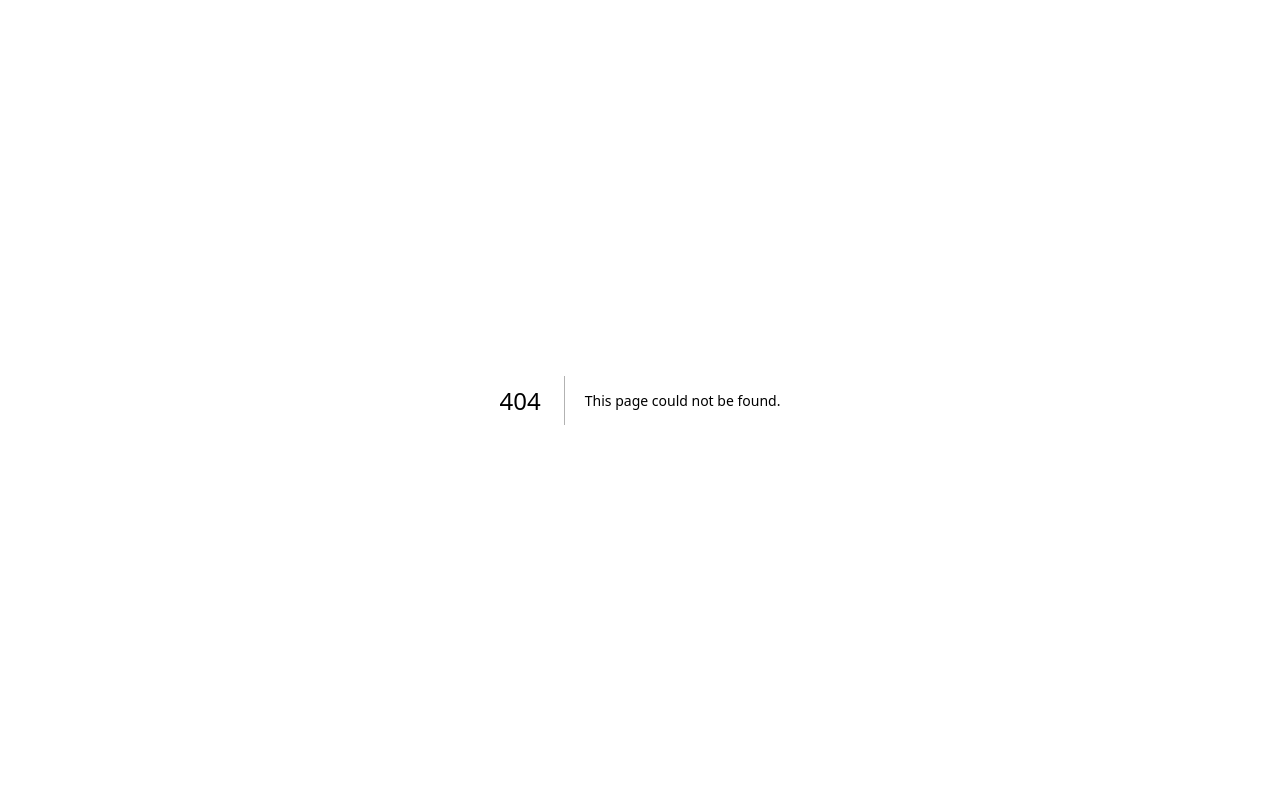
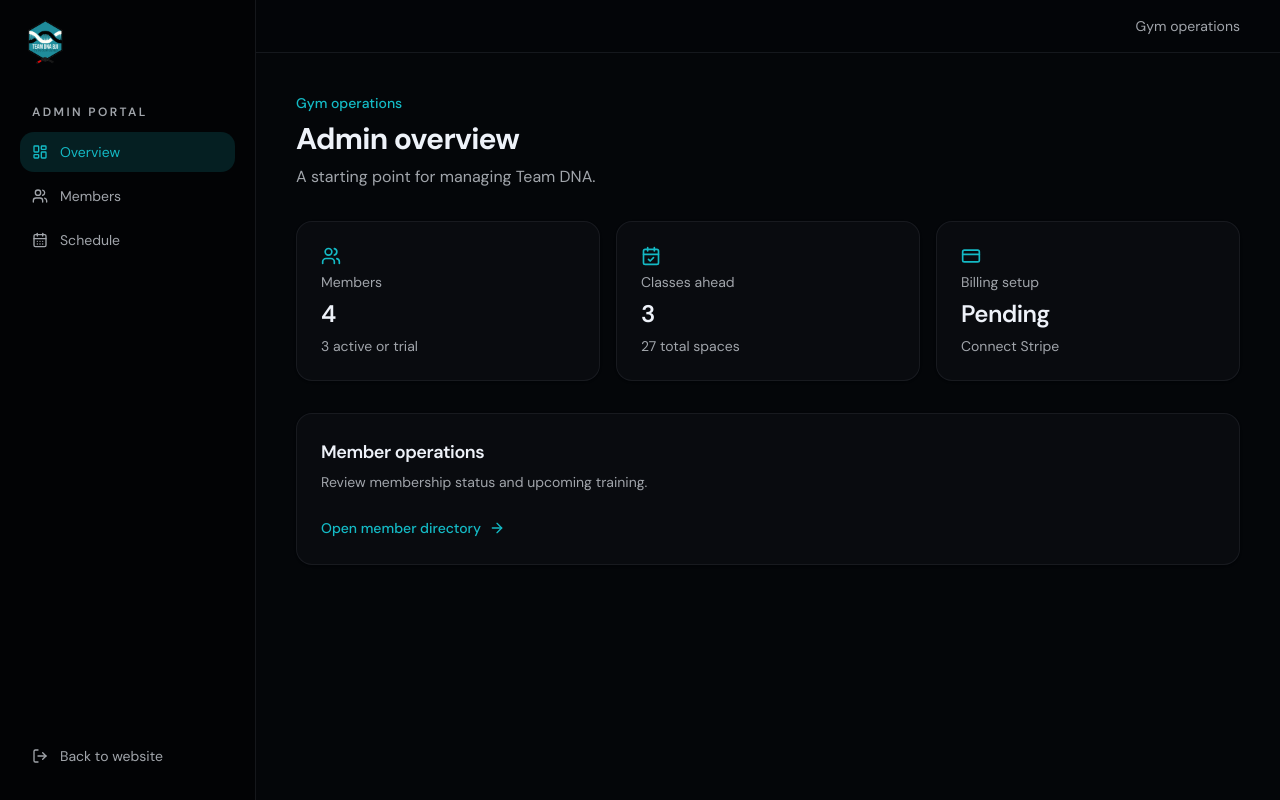
Before and after one commit to matt-serrano/team-dna-bjj-website-v2, a Next.js app: page /admin in a window 1280 px wide. Before the commit this address had no page. Built offline with nearby package versions, Linux system fonts and the light colour scheme.

Commit message:
Add admin operations overview

```diff
--- /dev/null
+++ b/src/app/admin/page.tsx
@@ -0,0 +1,45 @@
+import Link from "next/link"
+import { ArrowRight, CalendarCheck, CreditCard, Users } from "lucide-react"
+import { Card, CardContent, CardDescription, CardHeader, CardTitle } from "@/components/ui/card"
+import { members, upcomingClasses } from "@/lib/account-data"
+
+const stats = [
+  { label: "Members", value: members.length.toString(), detail: "3 active or trial", icon: Users },
+  { label: "Classes ahead", value: upcomingClasses.length.toString(), detail: "27 total spaces", icon: CalendarCheck },
+  { label: "Billing setup", value: "Pending", detail: "Connect Stripe", icon: CreditCard },
+]
+
+export default function AdminOverviewPage() {
+  return (
+    <div className="space-y-8">
+      <div>
+        <p className="text-sm font-medium text-primary">Gym operations</p>
+        <h1 className="mt-2 text-3xl font-bold tracking-tight">Admin overview</h1>
+        <p className="mt-2 text-muted-foreground">A starting point for managing Team DNA.</p>
+      </div>
+      <div className="grid gap-4 md:grid-cols-3">
+        {stats.map(({ label, value, detail, icon: Icon }) => (
+          <Card key={label}>
+            <CardHeader>
+              <Icon className="size-5 text-primary" />
+              <CardDescription>{label}</CardDescription>
+              <CardTitle className="text-2xl">{value}</CardTitle>
+              <CardDescription>{detail}</CardDescription>
+            </CardHeader>
+          </Card>
+        ))}
+      </div>
+      <Card>
+        <CardHeader>
+          <CardTitle>Member operations</CardTitle>
+          <CardDescription>Review membership status and upcoming training.</CardDescription>
+        </CardHeader>
+        <CardContent>
+          <Link href="/admin/members" className="inline-flex items-center gap-2 text-sm font-medium text-primary hover:underline">
+            Open member directory <ArrowRight className="size-4" />
+          </Link>
+        </CardContent>
+      </Card>
+    </div>
+  )
+}
```
